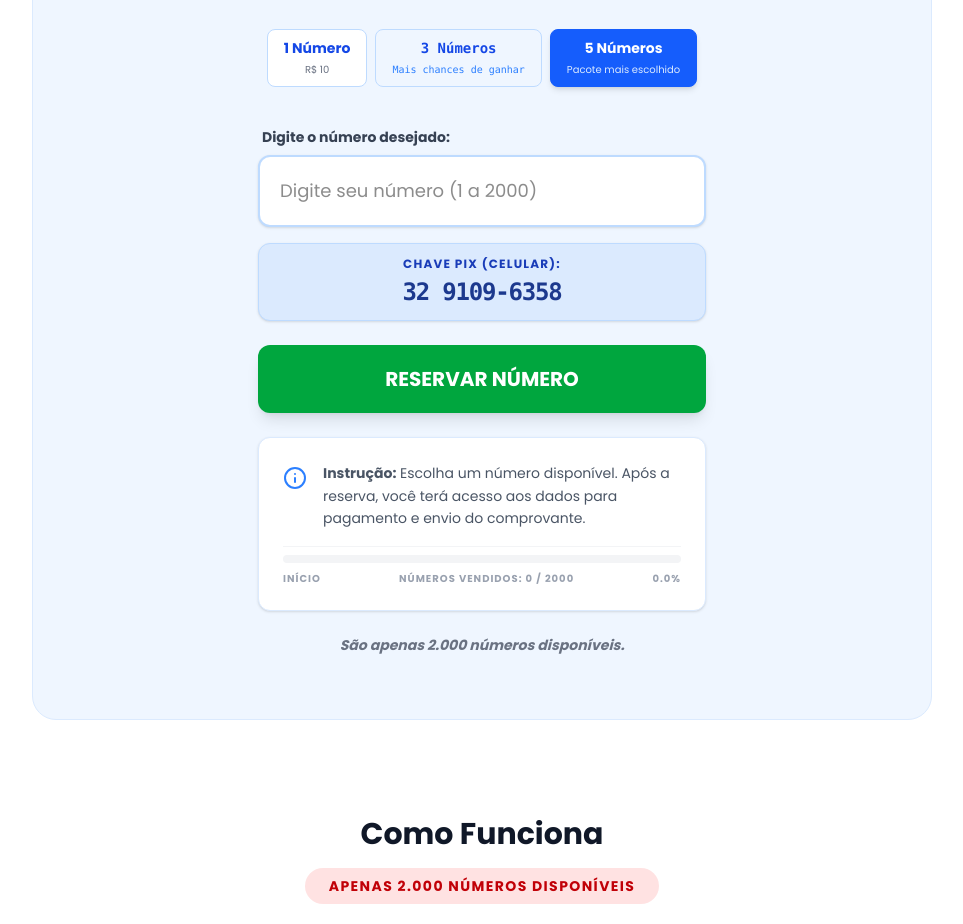
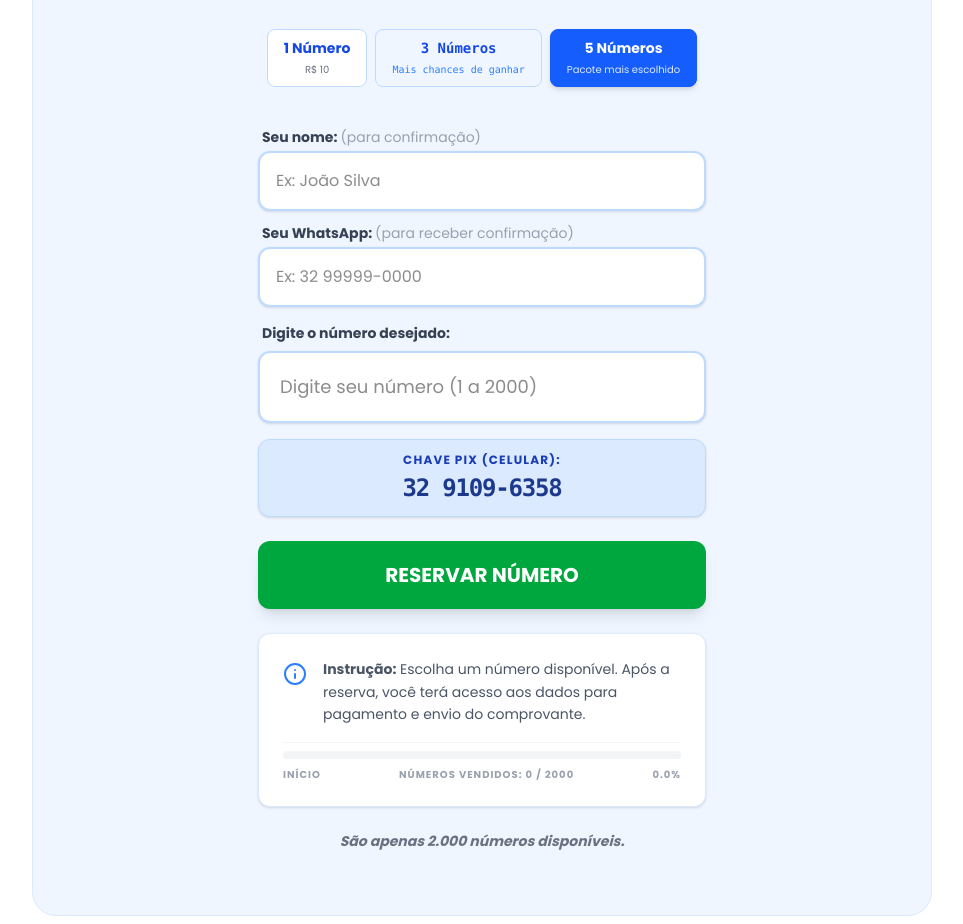
Before and after one commit to ivanjuliao782-arch/Rifa-Solid-ria, a React (Vite) app: page / in a window 1280 px wide. Shown: the part 3700-4624 px from the top of the page, without its empty margins (158-1121 px from the left). Built offline with nearby package versions, Linux system fonts and the light colour scheme; no server answers; the database is empty.

Commit message:
fix: aplica correcoes no ROOT src/ (AnimatePresence, campos nome/whatsapp, botao wpp admin)

```diff
--- a/src/Admin.tsx
+++ b/src/Admin.tsx
@@ -13,7 +13,8 @@ import {
   Search,
   RefreshCw,
   ExternalLink,
-  Instagram
+  Instagram,
+  MessageCircle
 } from 'lucide-react';
 
 interface RifaNumero {
@@ -261,6 +262,17 @@ export default function Admin() {
                       </td>
                       <td className="px-6 py-4 text-right">
                         <div className="flex items-center justify-end gap-2">
+                          {d.status === 'pago' && d.telefone && d.telefone !== 'N/A' && (
+                            <a
+                              href={`https://wa.me/55${d.telefone.replace(/\D/g, '')}?text=${encodeURIComponent(`Olá ${d.nome || 'participante'}!\n\nSeu COMPROVANTE DE PAGAMENTO foi CONFIRMADO EM NOSSO SISTEMA ✅\n\nNúmero reservado: ${d.numero}\n\nBoa sorte no sorteio! 🍀\n\nCompartilhe com seus amigos:\nhttps://rifa-solid-ria-three.vercel.app/`)}`}
+                              target="_blank"
+                              rel="noopener noreferrer"
+                              className="p-2 bg-green-50 text-green-600 hover:bg-green-100 rounded-lg transition-all"
+                              title="Enviar Confirmação WhatsApp"
+                            >
+                              <MessageCircle size={18} />
+                            </a>
+                          )}
                           {d.status !== 'pago' && d.status !== 'livre' && (
                             <button
                               onClick={() => handleStatusChange(d.id, 'pago')}
--- a/src/App.tsx
+++ b/src/App.tsx
@@ -550,7 +550,7 @@ function LandingPage() {
 
         {/* ESCOLHA SEU NÚMERO / RESERVA */}
         <section id="escolha-seu-numero" className="flex flex-col gap-10 bg-blue-50 -mx-6 px-6 py-16 rounded-3xl border border-blue-100">
-          <AnimatePresence mode="wait">
+          <AnimatePresence initial={false}>
             {reservationState === 'idle' && (
               <motion.div
                 key="idle"
@@ -600,6 +600,33 @@ function LandingPage() {
 
                 <div className="max-w-md mx-auto w-full flex flex-col gap-6">
                   <div className="flex flex-col gap-4">
+                    {/* Campos Nome e WhatsApp para confirmação */}
+                    <div className="flex flex-col gap-3">
+                      <div className="flex flex-col gap-1">
+                        <label htmlFor="nome-input" className="text-sm font-bold text-gray-700 ml-1">Seu nome: <span className="text-gray-400 font-normal">(para confirmação)</span></label>
+                        <input
+                          id="nome-input"
+                          type="text"
+                          placeholder="Ex: João Silva"
+                          value={nome}
+                          onChange={(e) => setNome(e.target.value)}
+                          disabled={loading}
+                          className="w-full p-4 rounded-xl border-2 border-blue-200 focus:border-blue-500 focus:outline-none text-base transition-all bg-white shadow-sm disabled:opacity-50"
+                        />
+                      </div>
+                      <div className="flex flex-col gap-1">
+                        <label htmlFor="tel-input" className="text-sm font-bold text-gray-700 ml-1">Seu WhatsApp: <span className="text-gray-400 font-normal">(para receber confirmação)</span></label>
+                        <input
+                          id="tel-input"
+                          type="tel"
+                          placeholder="Ex: 32 99999-0000"
+                          value={telefone}
+                          onChange={(e) => setTelefone(e.target.value)}
+                          disabled={loading}
+                          className="w-full p-4 rounded-xl border-2 border-blue-200 focus:border-blue-500 focus:outline-none text-base transition-all bg-white shadow-sm disabled:opacity-50"
+                        />
+                      </div>
+                    </div>
                     <div className="flex flex-col gap-2">
                       <label htmlFor="number-input" className="text-sm font-bold text-gray-700 ml-1">Digite o número desejado:</label>
                       <input
```
